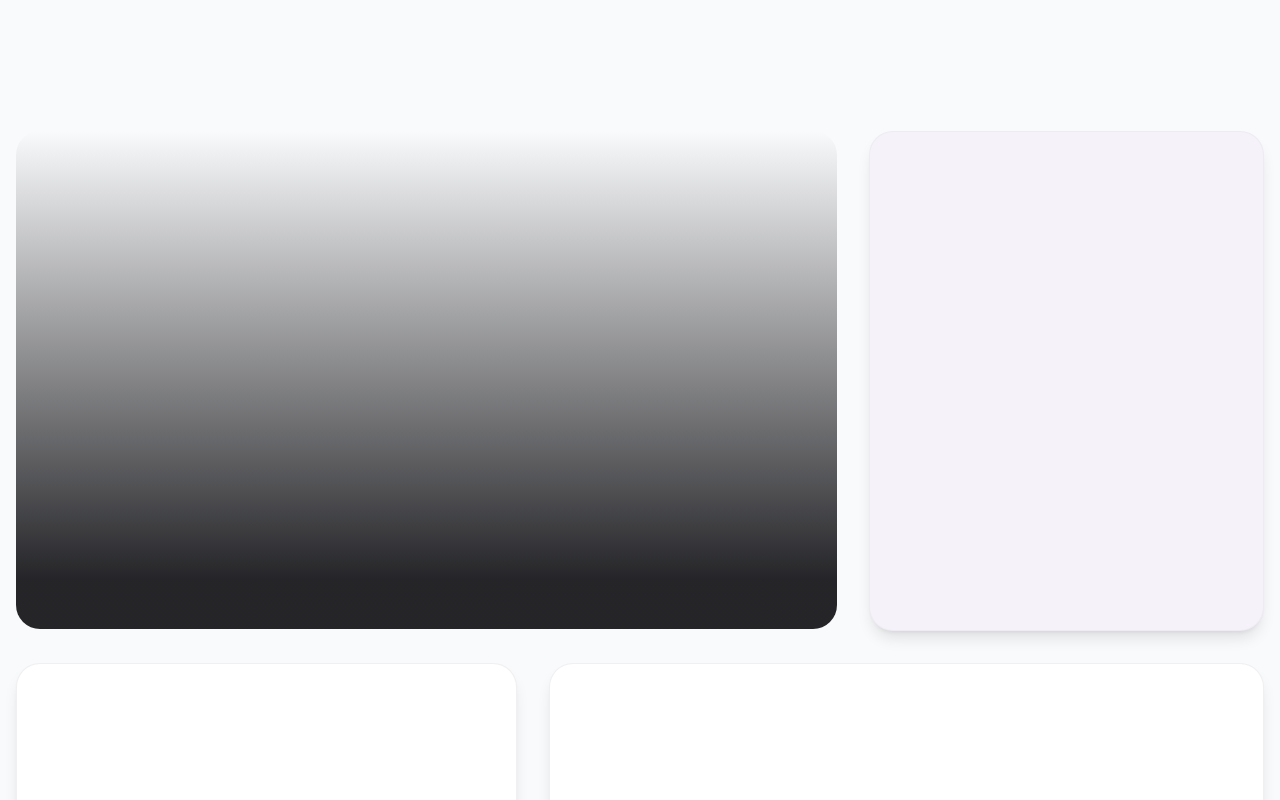
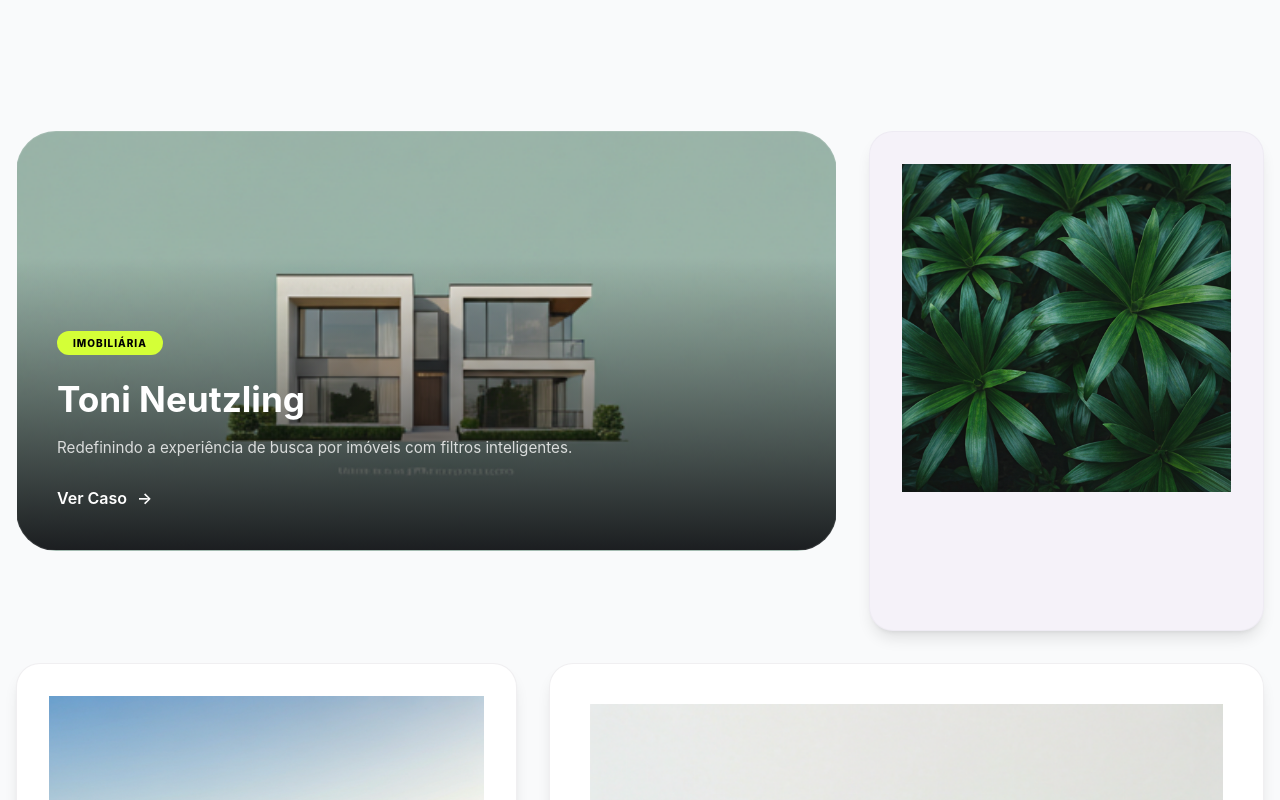
Before and after one commit to Caspessoa/HutDesignB, a React (Vite) app: page / in a window 1280 px wide. Shown: the part 2700-3500 px from the top of the page. Built offline with nearby package versions, Linux system fonts and the light colour scheme.

Commit message:
feat: adiciona o componente do card da seção

```diff
--- /dev/null
+++ b/src/components/Section2-projetos/cardProjetos.css
@@ -0,0 +1,61 @@
+.project-card {
+  height: 420px;
+  width: 100%;
+  border-radius: 40px;
+  background-size: cover;
+  background-position: center;
+  background-repeat: no-repeat;
+  position: relative;
+  overflow: hidden;
+  display: flex;
+  flex-direction: column;
+  justify-content: flex-end;
+  padding: 40px;
+  transition: transform 0.4s cubic-bezier(0.175, 0.885, 0.32, 1.275);
+  cursor: pointer;
+  border: 1px solid rgba(255, 255, 255, 0.1);
+}
+
+
+.project-content {
+  position: relative;
+  z-index: 2;
+  display: flex;
+  flex-direction: column;
+  gap: 10px;
+}
+
+.project-tag {
+  background-color: #D4FF37;
+  color: #000;
+  font-size: 10px;
+  font-weight: 800;
+  padding: 6px 16px;
+  border-radius: 50px;
+  text-transform: uppercase;
+  letter-spacing: 1px;
+}
+
+.project-title {
+  color: white;
+  font-size: 2.2rem;
+  font-weight: 700;
+  margin: 10px 0 0 0;
+}
+
+.project-description {
+  color: rgba(255, 255, 255, 0.8);
+  font-size: 0.95rem;
+  line-height: 1.6;
+  max-width: 90%;
+  margin-bottom: 15px;
+}
+
+.project-link {
+  color: white;
+  text-decoration: none;
+  font-weight: 600;
+  display: flex;
+  align-items: center;
+  gap: 10px;
+}
--- /dev/null
+++ b/src/components/Section2-projetos/cardProjetos.jsx
@@ -0,0 +1,31 @@
+import './cardProjetos.css';
+
+export function CardProjetos({ titulo, descricao, imagem, tag, corSombra }) {
+  const estiloFundo = {
+    backgroundImage: `linear-gradient(to top, ${corSombra || 'rgba(0,0,0,0.9)'} 0%, rgba(0,0,0,0) 70%), url(${imagem})`
+  };
+
+  return (
+    <div className="project-card" style={estiloFundo}>
+      <div className="project-content">
+
+        {tag && (
+          <div className="project-tag-container">
+            <span className="project-tag">{tag}</span>
+          </div>
+        )}
+
+        <h2 className="project-title">{titulo}</h2>
+
+        <p className="project-description">
+          {descricao}
+        </p>
+
+        <a href="#caso" className="project-link">
+          <span className="linha-animada-projeto">Ver Caso</span>
+          <span className="seta-projeto">→</span>
+        </a>
+      </div>
+    </div>
+  );
+}
--- a/src/sections/Projetos/Section2/Section2.jsx
+++ b/src/sections/Projetos/Section2/Section2.jsx
@@ -1,3 +1,4 @@
+import { CardProjetos } from '../../../components/Section2-projetos/cardProjetos';
 import Computador from '../../../assets/section2-projetos/hut-admin-image.png';
 import Vaca from '../../../assets/section2-projetos/pastejando-image.png';
 import Imovel from '../../../assets/section2-projetos/toni-neutzling-image.png';
@@ -7,20 +8,17 @@ export function Section2() {
   return (
     <section className="w-full max-w-[1710px] mx-auto px-4 py-10">
 
-      <div className=" container-cards grid grid-cols-1 md:grid-cols-12 gap-[32px]" >
+      <div className="container-cards grid grid-cols-1 md:grid-cols-12 gap-[32px]" >
 
-       {/* Card 1: Toni Neutzling*/}
-       <div className='md:col-span-8'>
-          <div
-              style={{
-                // Removemos o width fixo daqui para usar o Tailwind
-                height: '498px',
-                backgroundImage: `linear-gradient(180deg, rgba(14, 14, 18, 0) 0%, rgba(14, 14, 18, 0.4) 40%, rgba(14, 14, 18, 0.9) 90%)`
-              }}
-              className="w-full max-w-[1127px] rounded-3xl relative overflow-hidden flex flex-col justify-end p-6 md:p-10 mx-auto"
-            >
-              {/* Conteúdo */}
-          </div>
+       {/* Card 1: Toni Neutzling */}
+        <div className="md:col-span-8">
+          <CardProjetos
+            tag="Imobiliária"
+            titulo="Toni Neutzling"
+            descricao="Redefinindo a experiência de busca por imóveis com filtros inteligentes."
+            imagem={Imovel}
+            corSombra="rgba(14, 14, 18, 0.9)"
+          />
         </div>
 
         {/* Card 2: Plante Saúde */}
@@ -35,6 +33,7 @@ export function Section2() {
               className="w-full max-w-[548px] h-[400px] md:h-[500px] rounded-[24px] border border-[#B2B1BA1A] flex flex-col p-6 md:p-8 relative overflow-hidden mx-auto"
             >
               {/* imagem do card */}
+              <img src={Plantas} alt="Projeto Plant saude" />
               <div className="relative z-10">
                 {/* textos */}
               </div>
@@ -51,6 +50,7 @@ export function Section2() {
               className="w-full max-w-[694px] h-[400px] md:h-[494px] rounded-[24px] border border-[#B2B1BA33] flex flex-col p-6 md:p-8 relative overflow-hidden mx-auto"
             >
               {/* Imagem do card*/}
+              <img src={Vaca} alt="Projeto pastejando" />
               <div className="relative z-10 h-full flex flex-col justify-between">
                 {/* textos */}
               </div>
@@ -66,22 +66,15 @@ export function Section2() {
             }}
             className="w-full max-w-[984px] h-[400px] md:h-[494px] rounded-[24px] border border-[#B2B1BA33] flex flex-col p-6 md:p-10 relative overflow-hidden mx-auto"
           >
-            {/* imagem do card*/}
+            {/* imagem do card */}
+             <img src={Computador} alt="Hut Admin" />
+
             <div className="relative z-10 h-full flex flex-col justify-center">
               {/* texto */}
             </div>
           </div>
         </div>
       </div>
-
-
-      <img src={Computador} alt="Dashboard Hut Admin" />
-
-      <img src={Imovel} alt="Projeto Toni Neutzling" />
-
-      <img src={Vaca} alt="Projeto pastejando" />
-
-      <img src={Plantas} alt="Projeto Plant saude" />
     </section>
   );
 }
```
